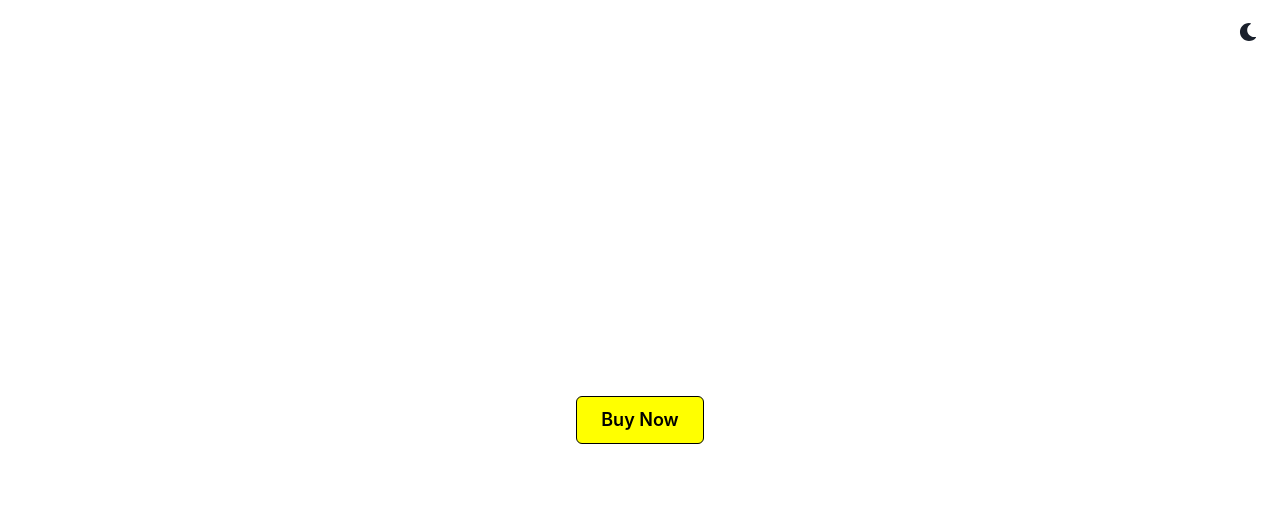
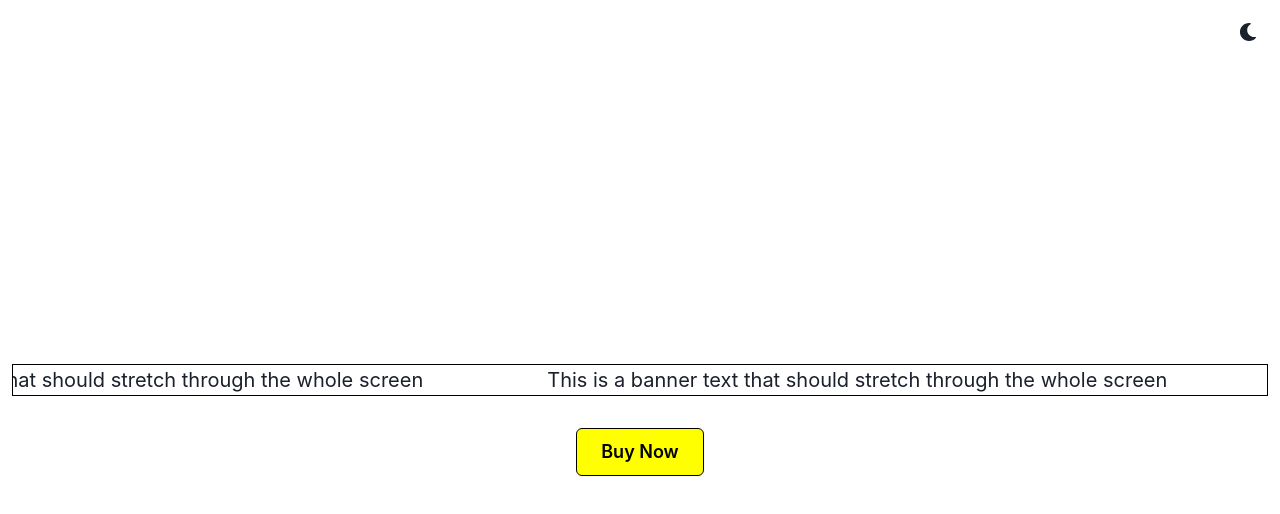
Before and after one commit to changviv/animations, a React (Create React App) app: page / in a window 1280 px wide. Shown: the top 514 px of the page. Built offline with nearby package versions, Linux system fonts and the light colour scheme.

Commit message:
add a marquee banner

```diff
--- a/src/App.tsx
+++ b/src/App.tsx
@@ -1,5 +1,6 @@
 import { Box, ChakraProvider, Grid, VStack, theme } from "@chakra-ui/react";
 import { ColorModeSwitcher } from "./ColorModeSwitcher";
+import MarqueeBanner from "./MarqueBanner";
 import MarqueeButton from "./MarqueeButton";
 
 export const App = () => (
@@ -8,19 +9,7 @@ export const App = () => (
       <Grid minH="100vh" p={3}>
         <ColorModeSwitcher justifySelf="flex-end" />
         <VStack spacing={8}>
-          {/* <Logo h="40vmin" pointerEvents="none" />
-          <Text>
-            Edit <Code fontSize="xl">src/App.tsx</Code> and save to reload.
-          </Text>
-          <Link
-            color="teal.500"
-            href="https://chakra-ui.com"
-            fontSize="2xl"
-            target="_blank"
-            rel="noopener noreferrer"
-          >
-            Learn Chakra
-          </Link> */}
+          <MarqueeBanner />
           <MarqueeButton />
         </VStack>
       </Grid>
--- /dev/null
+++ b/src/MarqueBanner.tsx
@@ -0,0 +1,48 @@
+import {
+  Box,
+  Text,
+  keyframes,
+  usePrefersReducedMotion,
+} from "@chakra-ui/react";
+
+const MarqueeBanner = (): JSX.Element => {
+  const prefersReducedMotion = usePrefersReducedMotion();
+
+  const marquee = keyframes`
+    from { transform: translateX(200%); }
+    to { transform: translateX(-320%); }
+  `;
+
+  const animation = prefersReducedMotion
+    ? undefined
+    : `${marquee} infinite 10s linear`;
+
+  return (
+    <Box
+      w="100%"
+      display={"flex"}
+      flexDirection={"row"}
+      overflow={"clip"}
+      justifyContent={"center"}
+      transition={"all .4s ease-out"}
+      position={"relative"}
+      border={"1px solid black"}
+    >
+      <Text
+        _after={{
+          content:
+            '"This is a banner text that should stretch through the whole screen"',
+          position: "absolute",
+          left: "120%",
+          w: "100%",
+          textAlign: "center",
+        }}
+        animation={animation}
+      >
+        This is a banner text that should stretch through the whole screen
+      </Text>
+    </Box>
+  );
+};
+
+export default MarqueeBanner;
```
